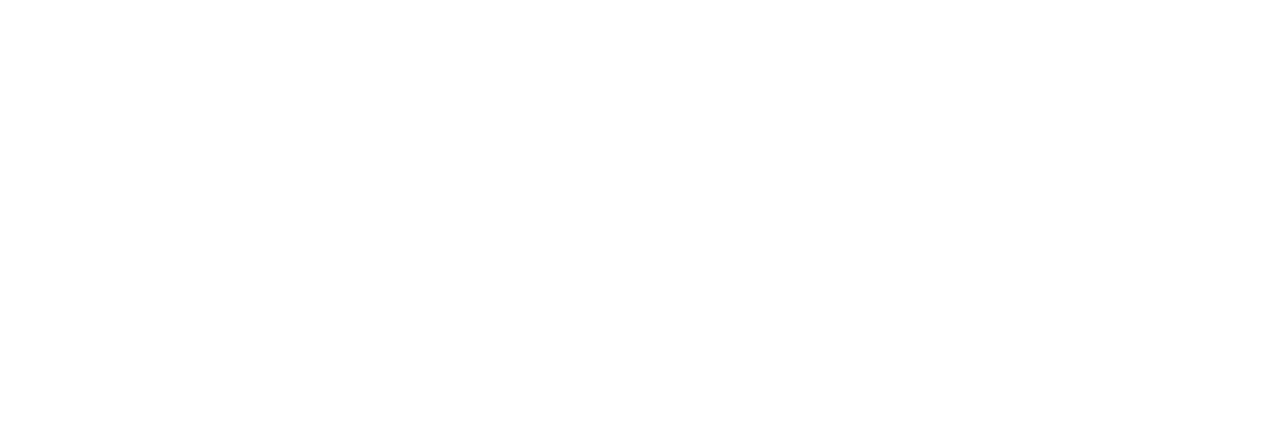
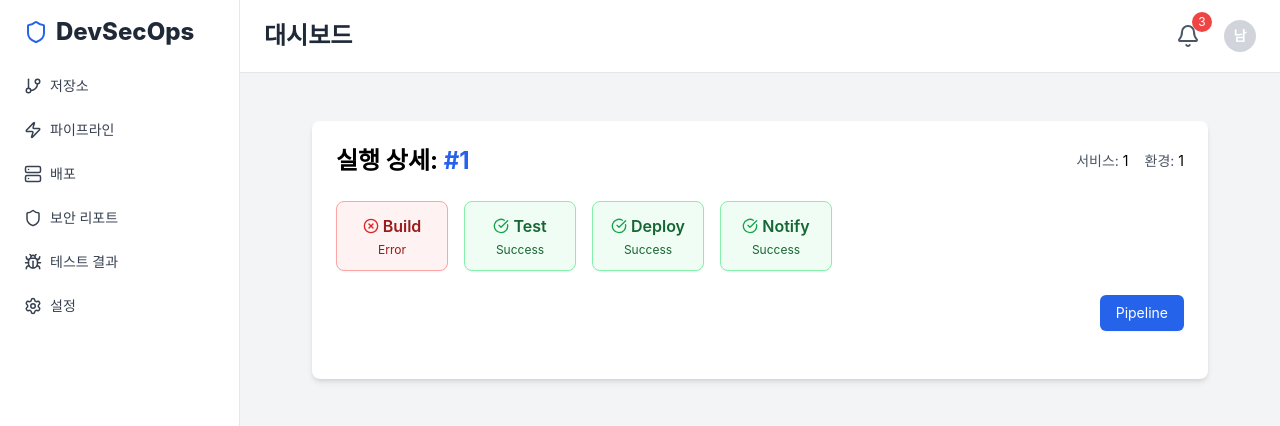
Before and after one commit to nam9ming/DevSecOps, a React (Create React App) app: page /service/1/1/execution/1 in a window 1280 px wide. Before the commit this address had no page. Shown: the top 426 px of the page. Built offline with nearby package versions, Linux system fonts and the light colour scheme.

Commit message:
update Environmnet

```diff
--- a/package.json
+++ b/package.json
@@ -7,6 +7,7 @@
     "@testing-library/jest-dom": "^6.6.3",
     "@testing-library/react": "^16.3.0",
     "@testing-library/user-event": "^13.5.0",
+    "axios": "^1.11.0",
     "chart.js": "^4.5.0",
     "classnames": "^2.5.1",
     "lucide-react": "^0.525.0",
--- a/src/App.js
+++ b/src/App.js
@@ -3,6 +3,8 @@
 import Dashboard from './pages/Dashboard';
 import ServicePage from './pages/ServicePage';
 import EnvPage from './pages/EnvPage';
+import EnvironmentExecutions from './pages/EnvironmentExecutions';
+import ExecutionDetail from './pages/ExecutionDetail';
 import Repositories from './pages/Repositories';
 import Pipelines from './pages/Pipelines';
 import Deployments from './pages/Deployments';
@@ -19,6 +21,8 @@
           <Route index element={<Dashboard />} />
           <Route path="/service/:serviceId" element={<ServicePage />} />
           <Route path="/service/:serviceId/env/:envId" element={<EnvPage />} />
+          <Route path="/service/:serviceName/:env" element={<EnvironmentExecutions />} />
+          <Route path="/service/:serviceName/:env/execution/:execId" element={<ExecutionDetail />} />
           <Route path="repositories" element={<Repositories />} />
           <Route path="pipelines" element={<Pipelines />} />
           <Route path="deployments" element={<Deployments />} />
--- /dev/null
+++ b/src/components/ExecutionCard.js
@@ -0,0 +1,33 @@
+import React from 'react';
+import { useNavigate } from 'react-router-dom';
+
+const ExecutionCard = ({ data, serviceName, env }) => {
+  const navigate = useNavigate();
+
+  const handleClick = () => {
+    navigate(`/service/${serviceName}/${env}/execution/${data.id}`);
+  };
+
+  return (
+    <div
+      onClick={handleClick}
+      className="cursor-pointer bg-white border border-gray-200 rounded-lg shadow-sm p-5 transition hover:shadow-md hover:border-blue-400"
+    >
+      <div className="font-medium text-lg text-gray-900 mb-1">
+        {data.message}
+      </div>
+      <div className="text-sm text-gray-600">
+        Job: <span className="text-gray-800 font-semibold">{data.job}</span>
+      </div>
+      <div
+        className={`mt-2 text-sm font-semibold ${
+          data.result === 'Success' ? 'text-green-600' : 'text-red-500'
+        }`}
+      >
+        {data.result}
+      </div>
+    </div>
+  );
+};
+
+export default ExecutionCard;
--- /dev/null
+++ b/src/components/StageDiagram.js
@@ -0,0 +1,40 @@
+import React from 'react';
+import { CheckCircle, XCircle } from 'lucide-react';
+
+const StageDiagram = ({ execId }) => {
+  const stages = ['Build', 'Test', 'Deploy', 'Notify'];
+  const status = ['Error', 'Success', 'Success', 'Success'];
+
+  return (
+    <div className="flex flex-wrap justify-start gap-4 mt-6">
+      {stages.map((stage, i) => {
+        const isSuccess = status[i] === 'Success';
+
+        return (
+          <div
+            key={stage}
+            className={`w-28 py-3 px-2 rounded-lg border text-center shadow-sm transition-all
+              ${isSuccess
+                ? 'bg-green-50 border-green-300 text-green-800'
+                : 'bg-red-50 border-red-300 text-red-800'
+              }`}
+          >
+            <div className="flex justify-center items-center gap-1 mb-1">
+              {isSuccess ? (
+                <CheckCircle className="w-4 h-4 text-green-600" />
+              ) : (
+                <XCircle className="w-4 h-4 text-red-600" />
+              )}
+              <span className="font-semibold">{stage}</span>
+            </div>
+            <div className="text-xs">
+              {status[i]}
+            </div>
+          </div>
+        );
+      })}
+    </div>
+  );
+};
+
+export default StageDiagram;
--- /dev/null
+++ b/src/pages/EnvironmentExecutions.js
@@ -0,0 +1,26 @@
+import React from 'react';
+import ExecutionCard from '../components/ExecutionCard';
+import { useParams } from 'react-router-dom';
+
+const EnvironmentExecutions = () => {
+  const { serviceName, env } = useParams();
+
+  const mockExecutions = [
+    { id: 1, message: 'Update TEST1234-pipelines.yml for Jenkins', result: 'Success', job: 'Deployed' },
+    { id: 2, message: 'Update TEST1234-pipelines.yml for Jenkins', result: 'Success', job: 'DeployWeb' },
+    { id: 3, message: 'Update TEST1234-pipelines.yml for Jenkins', result: 'Failed', job: 'Deploy' },
+  ];
+
+  return (
+    <div className="p-8">
+      <h2 className="text-3xl font-bold text-gray-800 mb-6">{env.toUpperCase()} 환경 실행 이력</h2>
+      <div className="space-y-4">
+        {mockExecutions.map(exec => (
+          <ExecutionCard key={exec.id} data={exec} serviceName={serviceName} env={env} />
+        ))}
+      </div>
+    </div>
+  );
+};
+
+export default EnvironmentExecutions;
--- /dev/null
+++ b/src/pages/ExecutionDetail.js
@@ -0,0 +1,41 @@
+import React from 'react';
+import { useParams, useNavigate } from 'react-router-dom';
+import StageDiagram from '../components/StageDiagram';
+
+const ExecutionDetail = () => {
+  const { serviceName, env, execId } = useParams();
+  const navigate = useNavigate();
+
+  const handlePipelineClick = () => {
+    navigate(`/service/${serviceName}/env/${env}`);
+  };
+
+  return (
+    <div className="p-6">
+      <div className="bg-white shadow-md rounded-lg p-6 w-full max-w-4xl mx-auto mb-10">
+        <div className="flex justify-between items-center mb-4">
+          <h2 className="text-2xl font-bold">
+            실행 상세: <span className="text-blue-600">#{execId}</span>
+          </h2>
+          <div className="text-sm text-gray-600">
+            <span className="mr-4">서비스: <span className="text-black">{serviceName}</span></span>
+            <span>환경: <span className="text-black">{env}</span></span>
+          </div>
+        </div>
+
+        <StageDiagram execId={execId} />
+
+        <div className="flex justify-end mt-6 pb-6">
+          <button
+            onClick={handlePipelineClick}
+            className="px-4 py-2 bg-blue-600 hover:bg-blue-700 text-white text-sm rounded-md shadow-sm"
+          >
+            Pipeline
+          </button>
+        </div>
+      </div>
+    </div>
+  );
+};
+
+export default ExecutionDetail;
```
Also changed, not shown: 1 other file (tests, documents, lock files or other folders).
